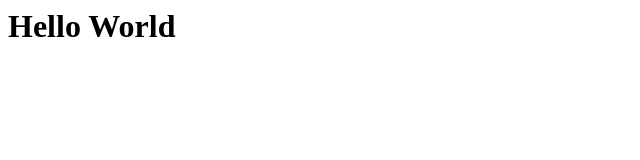
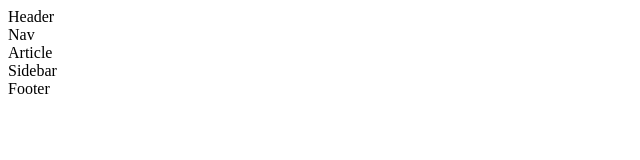
Before and after one commit to AdamCraven/AndrewCraven.github.io, a plain HTML site: page index.html in a window 1280 px wide. Shown: the whole page, without its empty margins (0-640 px from the left). Drawn offline with nearby package versions, Linux system fonts and the light colour scheme.

```diff
--- a/index.html
+++ b/index.html
@@ -1,6 +1,36 @@
+<!DOCTYPE html>
+<html>
 <head>
-	<meta name="google-site-verification" content="DN9VyArxNJNG55R4W2UGF0UQkruB9cKJvCcLMncjNSs" />
+  <meta charset="utf-8" />
+  <meta name="google-site-verification" content="DN9VyArxNJNG55R4W2UGF0UQkruB9cKJvCcLMncjNSs" />
+  <title>Hello World</title>
+  <script type="text/javascript" src="http://code.jquery.com/jquery-latest.min.js"></script>
+  <!--[if lt IE 9]>
+    <script src="http://html5shiv.googlecode.com/svn/trunk/html5.js"></script>
+  <![endif]-->
+  <style type="text/css">
+    header, section, footer, aside, nav, article, figure, audio, video, canvas  { display:block; }
+  </style>
+</head>
 <body>
-	<h1>Hello World</h1>
+  <div id="wrapper">
+    <header>
+      Header
+    </header>
+    <nav>
+      Nav
+    </nav>
+    <section id="content">
+      <article>
+        Article
+      </article>
+    </section>
+    <aside>
+      Sidebar
+    </aside>
+    <footer>
+      Footer
+    </footer>
+  </div>
 </body>
-</head>
+</html>
```
